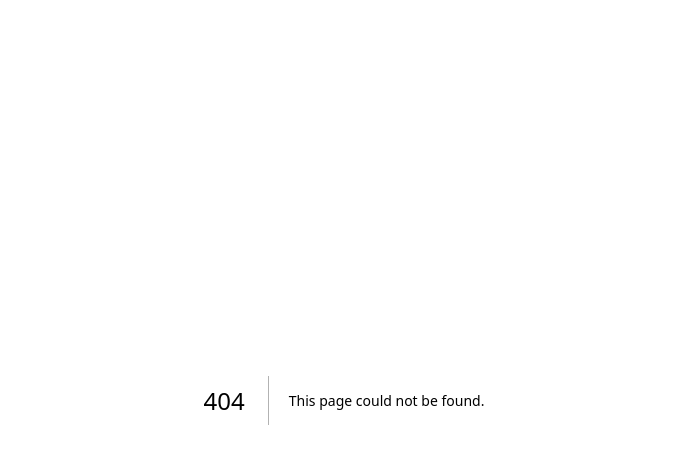
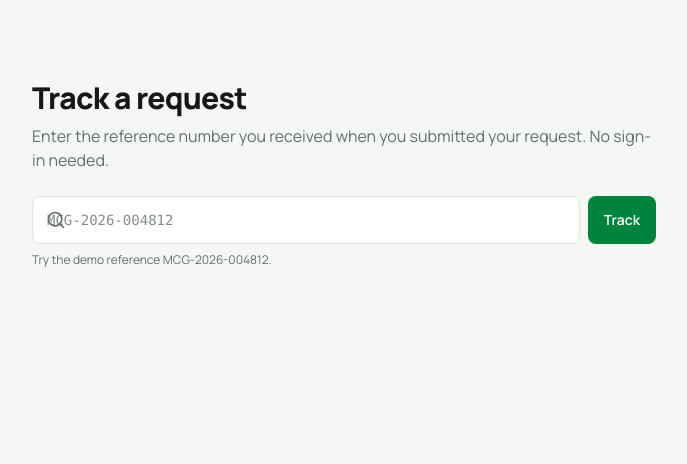
Before and after one commit to bethkimani/muranga-ecitizen-portal, a Next.js app in the folder frontend/: page /track in a window 1280 px wide. Before the commit this address had no page. Shown: the top 464 px of the page, without its empty margins (296-983 px from the left). Built offline with nearby package versions, Linux system fonts and the light colour scheme.

Commit message:
feat: implement public portal routes for services, request tracking, and help centre

```diff
--- /dev/null
+++ b/frontend/src/app/(main)/track/page.tsx
@@ -0,0 +1,126 @@
+'use client';
+
+import React, { useState } from 'react';
+import Link from 'next/link';
+import { Loader2Icon, MapPinIcon, SearchIcon, SearchXIcon } from 'lucide-react';
+import { requests } from '@/data/requests';
+import { categories } from '@/data/categories';
+import { StatusBadge } from '@/components/StatusBadge';
+import { StatusStepper } from '@/components/StatusStepper';
+import { formatDate, relativeTime } from '@/utils/format';
+import type { ServiceRequest } from '@/types/request';
+
+export default function TrackPage() {
+  const [ref, setRef] = useState('');
+  const [state, setState] = useState<'idle' | 'loading' | 'found' | 'missing' | 'invalid'>('idle');
+  const [result, setResult] = useState<ServiceRequest | null>(null);
+
+  const search = (e: React.FormEvent) => {
+    e.preventDefault();
+    const v = ref.trim().toUpperCase();
+    if (!/^MCG-\d{4}-\d{6}$/.test(v)) return setState('invalid');
+    setState('loading');
+    setTimeout(() => {
+      const r = requests.find((x) => x.ref === v);
+      setResult(r ?? null);
+      setState(r ? 'found' : 'missing');
+    }, 600);
+  };
+
+  return (
+    <div className="mx-auto max-w-2xl px-4 py-14 sm:px-6 md:py-20">
+      <h1 className="text-3xl font-extrabold tracking-tight text-ink">Track a request</h1>
+      <p className="mt-2 text-muted">
+        Enter the reference number you received when you submitted your request. No sign-in needed.
+      </p>
+
+      <form onSubmit={search} className="mt-6 flex flex-col gap-2 sm:flex-row" noValidate>
+        <label className="relative flex-1">
+          <span className="sr-only">Request reference</span>
+          <SearchIcon className="pointer-events-none absolute left-3.5 top-1/2 h-5 w-5 -translate-y-1/2 text-muted" aria-hidden="true" />
+          <input
+            value={ref}
+            onChange={(e) => {
+              setRef(e.target.value);
+              if (state === 'invalid') setState('idle');
+            }}
+            placeholder="MCG-2026-004812"
+            className={`field h-12 pl-11 font-mono text-base uppercase ${state === 'invalid' ? 'field-error' : ''}`}
+            aria-invalid={state === 'invalid'}
+            aria-describedby="ref-help"
+          />
+        </label>
+        <button className="btn-primary h-12 px-6" disabled={state === 'loading'}>
+          {state === 'loading' ? <Loader2Icon className="h-4 w-4 animate-spin" /> : null} Track
+        </button>
+      </form>
+
+      <p
+        id="ref-help"
+        className={`mt-2 text-xs ${state === 'invalid' ? 'font-medium text-danger' : 'text-muted'}`}
+        role={state === 'invalid' ? 'alert' : undefined}
+      >
+        {state === 'invalid'
+          ? 'That doesn’t look like a reference. It should look like MCG-2026-004812.'
+          : 'Try the demo reference MCG-2026-004812.'}
+      </p>
+
+      <div aria-live="polite">
+        {state === 'missing' && (
+          <div className="card mt-8 flex flex-col items-center p-8 text-center">
+            <SearchXIcon className="h-8 w-8 text-muted" aria-hidden="true" />
+            <h2 className="mt-3 font-bold text-ink">No request found</h2>
+            <p className="mt-1 text-sm text-muted">
+              Check the reference for typos. References are shown on your confirmation screen and in your notifications.
+            </p>
+          </div>
+        )}
+
+        {state === 'found' && result && (
+          <div className="card mt-8 overflow-hidden">
+            <div className="flex items-start justify-between gap-3 border-b border-line p-5">
+              <div>
+                <p className="font-mono text-xs font-semibold text-muted">{result.ref}</p>
+                <h2 className="mt-1 font-bold text-ink">
+                  {categories.find((c) => c.id === result.category)?.name} · {result.subcategory}
+                </h2>
+                <p className="mt-1 flex items-center gap-1 text-sm text-muted">
+                  <MapPinIcon className="h-3.5 w-3.5" aria-hidden="true" />
+                  {result.ward}, {result.subCounty}
+                </p>
+              </div>
+              <StatusBadge status={result.status} />
+            </div>
+
+            <div className="p-5">
+              <StatusStepper status={result.status} />
+            </div>
+
+            <dl className="grid grid-cols-3 gap-4 border-t border-line bg-canvas/60 p-5 text-sm">
+              <div>
+                <dt className="text-muted">Submitted</dt>
+                <dd className="font-semibold text-ink">{formatDate(result.submitted)}</dd>
+              </div>
+              <div>
+                <dt className="text-muted">Department</dt>
+                <dd className="font-semibold text-ink">{result.department ?? 'Pending'}</dd>
+              </div>
+              <div>
+                <dt className="text-muted">Last update</dt>
+                <dd className="font-semibold text-ink">{relativeTime(result.updated)}</dd>
+              </div>
+            </dl>
+
+            <div className="border-t border-line p-5 text-sm text-muted">
+              For full updates and to message the department,{' '}
+              <Link href="/signin" className="font-semibold text-brand">
+                sign in to your account
+              </Link>
+              .
+            </div>
+          </div>
+        )}
+      </div>
+    </div>
+  );
+}
```
